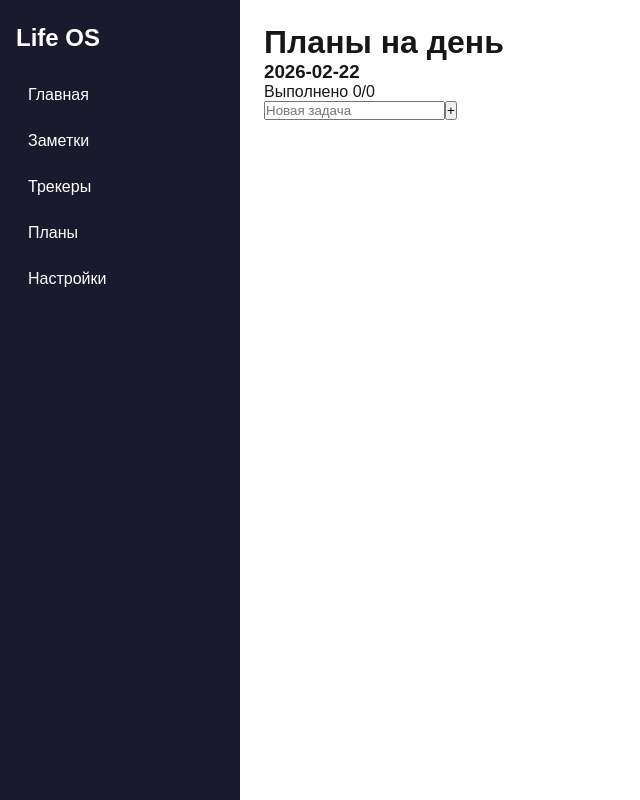
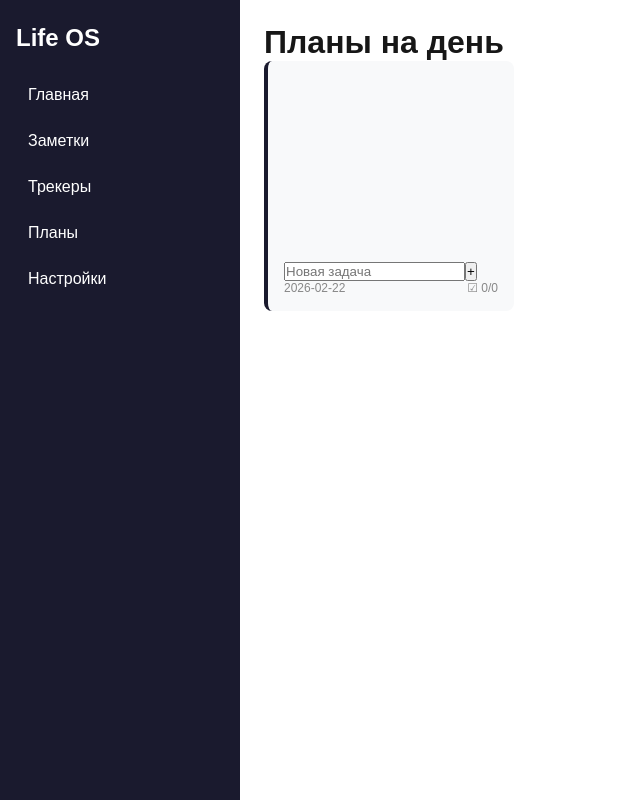
Before and after one commit to AlekSidorova/personal-dashboard, a Next.js app: page /plans in a window 1280 px wide. Shown: the whole page, without its empty margins (0-640 px from the left). Built offline with nearby package versions, Linux system fonts and the light colour scheme.

Commit message:
style: начат настраиваться стиль для одного длня планера

```diff
--- a/src/components/Plans/DayCard.module.css
+++ b/src/components/Plans/DayCard.module.css
@@ -0,0 +1,35 @@
+.card {
+  position: relative;
+  background: #f8f9fa;
+  border-radius: 8px;
+  padding: 16px;
+  border-left: 4px solid #1a1a2e;
+  transition: box-shadow 0.2s, transform 0.2s;
+  max-width: 250px;
+  height: 250px;
+  display: flex;
+  flex-direction: column;
+  justify-content: space-between;
+}
+
+.card:hover {
+  box-shadow: 0 4px 12px rgba(0, 0, 0, 0.1);
+  transform: translateY(-2px);
+}
+
+.plans {
+ display: flex;
+ flex-direction: column;
+ gap: 5px;
+}
+
+.list {
+  list-style-type: none;
+}
+
+.footer {
+  display: flex;
+  font-size: 0.75rem;
+  color: #888;
+  justify-content: space-between;
+}
--- a/src/components/Plans/DayCard.tsx
+++ b/src/components/Plans/DayCard.tsx
@@ -2,6 +2,7 @@
 
 import { useState, useEffect } from "react";
 import type { TPlan } from "@/types";
+import styles from "./DayCard.module.css";
 
 type DayCardProps = {
   date: string;
@@ -28,10 +29,10 @@ export default function DayCard({ date }: DayCardProps) {
 
   //сохранение
   useEffect(() => {
-    if (isLoaded) { //сохраняем только после загрузки
+    if (isLoaded) {
+      //сохраняем только после загрузки
       localStorage.setItem(`plans-${date}`, JSON.stringify(plans));
     }
-
   }, [plans, date, isLoaded]);
 
   const completedCount = plans.filter((p) => p.completed).length;
@@ -58,17 +59,12 @@ export default function DayCard({ date }: DayCardProps) {
   };
 
   return (
+    <div className={styles.card}>
       <div>
-      <h3>{date}</h3>
-
-      <p>
-        Выполнено {completedCount}/{plans.length}
-      </p>
-
         {/* Список задач */}
-      <ul>
+        <ul className={styles.plans}>
           {plans.map((plan) => (
-          <li key={plan.id}>
+            <li key={plan.id} className={styles.list}>
               <label>
                 <input
                   type="checkbox"
@@ -80,7 +76,9 @@ export default function DayCard({ date }: DayCardProps) {
             </li>
           ))}
         </ul>
+      </div>
 
+      <div>
         {/* Добавление */}
         <div>
           <input
@@ -90,6 +88,15 @@ export default function DayCard({ date }: DayCardProps) {
           />
           <button onClick={handleAdd}>+</button>
         </div>
+
+        <div className={styles.footer}>
+          <p>{date}</p>
+
+          <p>
+            ☑︎ {completedCount}/{plans.length}
+          </p>
+        </div>
+      </div>
     </div>
   );
 }
```
Lines whose indentation alone changed are shown as unchanged.
